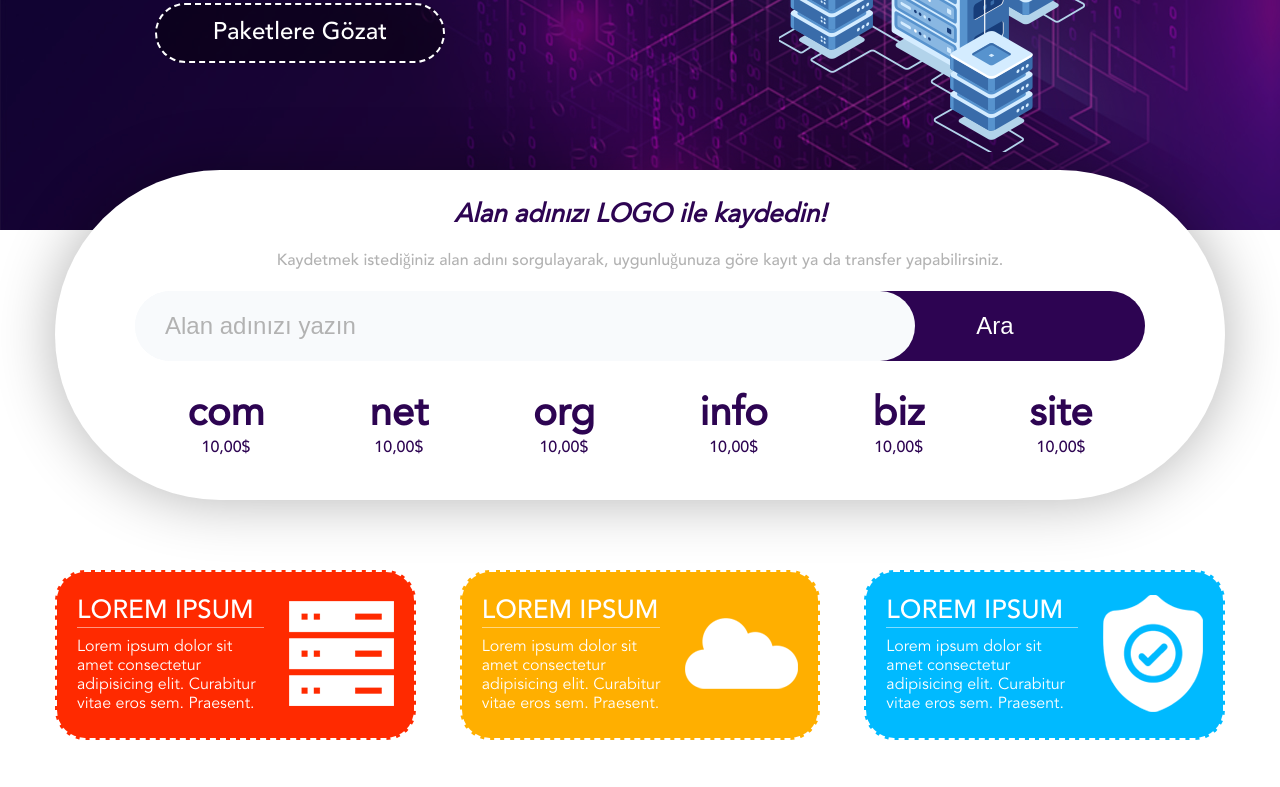
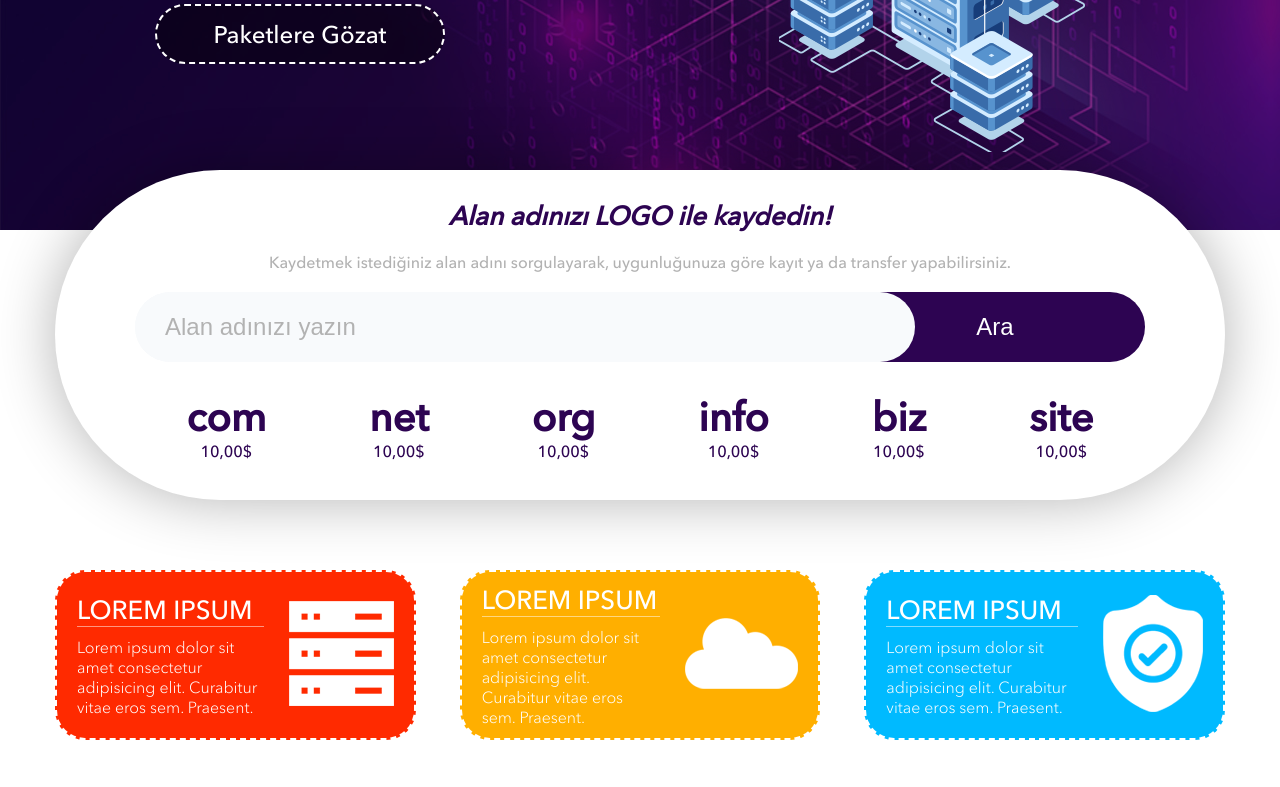
Before and after one commit to yusufakcesme/hostingtheme, a plain HTML site: page index.html in a window 1280 px wide. Shown: the part 444-1231 px from the top of the page. Drawn offline with nearby package versions, Linux system fonts and the light colour scheme.

Commit message:
refactor & font renewed

```diff
--- a/css/style.scss
+++ b/css/style.scss
@@ -16,22 +16,22 @@ website: https://yusufakcesme.com
 
 @font-face {
   font-family: AvenirMedium;
-  src: url(../fonts/AvenirMedium.otf) format("opentype");
+  src: url(../fonts/AvenirMedium.ttf) format("truetype");
 }
 
 @font-face {
   font-family: AvenirLight;
-  src: url(../fonts/AvenirLight.otf) format("opentype");
+  src: url(../fonts/AvenirLight.ttf) format("truetype");
 }
 
 @font-face {
   font-family: AvenirRoman;
-  src: url(../fonts/AvenirRoman.otf) format("opentype");
+  src: url(../fonts/AvenirRoman.ttf) format("truetype");
 }
 
 @font-face {
   font-family: AvenirBlack;
-  src: url(../fonts/Avenir-Black.otf) format("opentype");
+  src: url(../fonts/AvenirBold.ttf) format("truetype");
 }
 
 @font-face {
```
Also changed, not shown: hakkimizda.html (+3 -1 lines), css/style.css, fonts/AvenirBold.ttf (added), fonts/AvenirLight.ttf (added), fonts/AvenirMedium.ttf (added), fonts/AvenirRoman.ttf (added), fonts/oldfonts/Avenir-Black.otf (renamed from fonts/Avenir-Black.otf), fonts/oldfonts/AvenirLight.otf (renamed from fonts/AvenirLight.otf), fonts/oldfonts/AvenirMedium.otf (renamed from fonts/AvenirMedium.otf), fonts/oldfonts/AvenirRoman.otf (renamed from fonts/AvenirRoman.otf), 1 other file.
